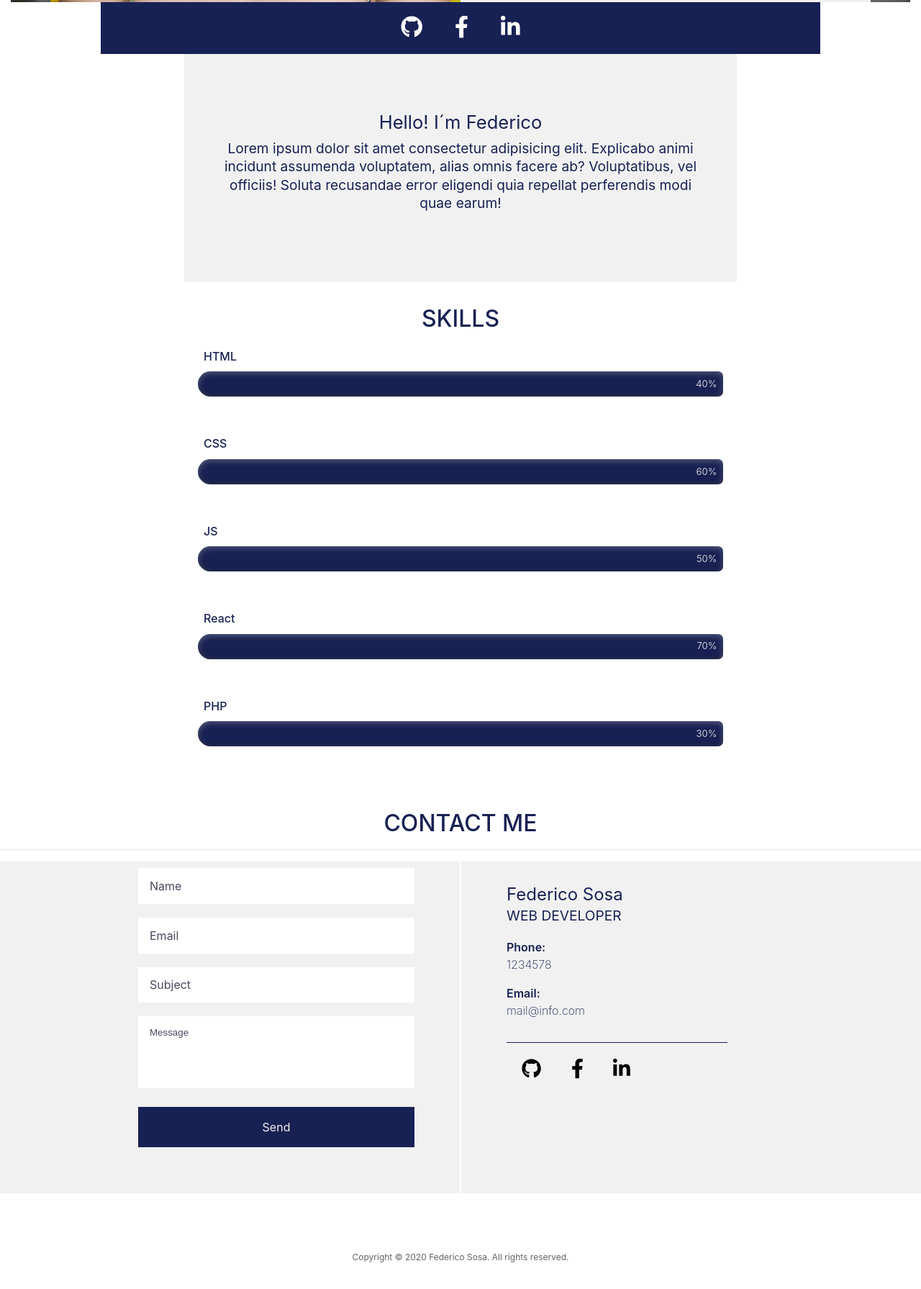
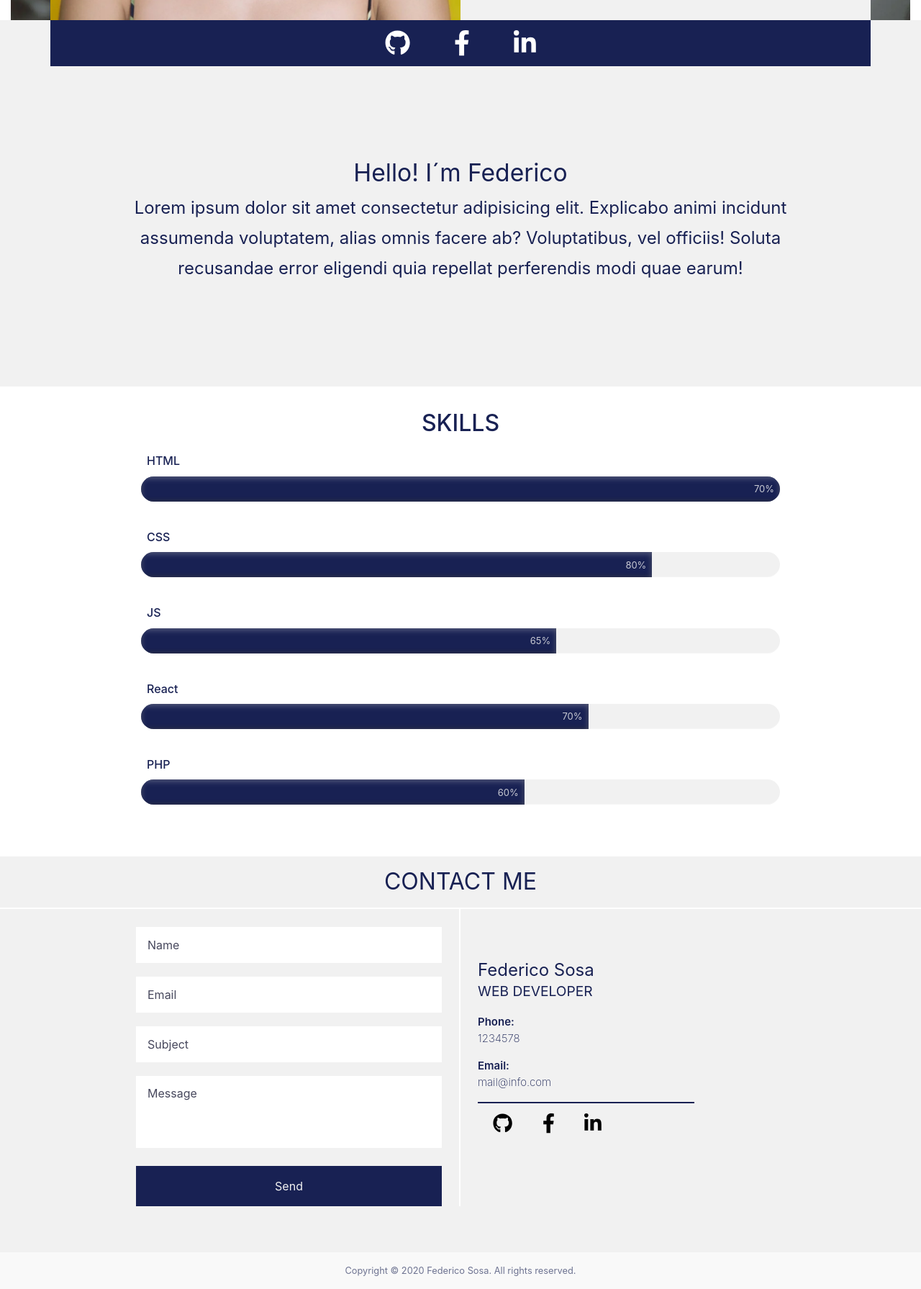
Before and after one commit to fdsosa/project-react-cv, a React app: page / in a window 1280 px wide. Shown: the part 772-2563 px from the top of the page at 72% size. Built offline with nearby package versions, Linux system fonts and the light colour scheme.

Commit message:
Applied bootstrap to personal, skills and footer sections

```diff
--- a/src/components/footer.js
+++ b/src/components/footer.js
@@ -11,13 +11,13 @@ const url = process.env.NODE_ENV === 'development' ? '/api/form' : 'https://reac
 
 class Footer extends React.Component {
 
-    constructor(props){
+  constructor(props) {
     super(props);
     this.myForm = React.createRef();
 
     this.state = {
-            fields: {name: '', email: '', subject: '', message: ''},
-            errors: {name: '', email: '', subject: '', message: ''},
+      fields: { name: '', email: '', subject: '', message: '' },
+      errors: { name: '', email: '', subject: '', message: '' },
       emailSent: false
     }
 
@@ -30,25 +30,25 @@ class Footer extends React.Component {
     let formIsValid = true;
 
     //Name
-        if(!fields["name"]){
+    if (!fields["name"]) {
       formIsValid = false;
       errors["name"] = "Cannot be empty";
     }
 
-        if(typeof fields["name"] !== "undefined"){
-           if(!fields["name"].match(/^[a-zA-Z ]+$/)){
+    if (typeof fields["name"] !== "undefined") {
+      if (!fields["name"].match(/^[a-zA-Z ]+$/)) {
         formIsValid = false;
         errors["name"] = "Only letters";
       }
     }
 
     //Email
-        if(!fields["email"]){
+    if (!fields["email"]) {
       formIsValid = false;
       errors["email"] = "Cannot be empty";
     }
 
-        if(typeof fields["email"] !== "undefined"){
+    if (typeof fields["email"] !== "undefined") {
       let lastAtPos = fields["email"].lastIndexOf('@');
       let lastDotPos = fields["email"].lastIndexOf('.');
 
@@ -59,38 +59,38 @@ class Footer extends React.Component {
     }
 
     //Message
-        if(!fields["message"]){
+    if (!fields["message"]) {
       formIsValid = false;
       errors["message"] = "Cannot be empty";
     }
 
-       this.setState({errors: errors});
+    this.setState({ errors: errors });
     return formIsValid;
   }
 
-    contactSubmit(e){
+  contactSubmit(e) {
     e.preventDefault();
     let isValid = this.handleValidation();
     let fields = this.state.fields;
 
-        if(isValid) {
+    if (isValid) {
       const name = fields["name"];
       const email = fields["email"];
       const subject = fields["subject"];
       const message = fields["message"];
 
       axios.post(url, { name, email, subject, message })
-                .then(res => this.setState({showNot: true}))
+        .then(res => this.setState({ showNot: true }))
         .catch(err => console.log('Login: ', err));
 
-            this.setState({emailSent: true})
-            let resetFields =  {
+      this.setState({ emailSent: true })
+      let resetFields = {
         name: '',
         email: '',
         subject: '',
         message: ''
       }
-            this.setState({fields:resetFields})
+      this.setState({ fields: resetFields })
       this.myFormRef.reset();
     }
   }
@@ -98,28 +98,28 @@ class Footer extends React.Component {
   handleChange = (e) => {
     let fields = this.state.fields;
     fields[e.target.name] = e.target.value;
-        this.setState({fields});
+    this.setState({ fields });
   }
 
   render() {
     return (
-            <>
+      <div className="container-fluid d-flex flex-column justify-content-center p-0 footerContainer">
         <h2>CONTACT ME</h2>
-                <hr/>
-                <div className="footerDiv" id="contact">
-                    {/*<div className="triangleDiv"></div>*/}
-                    <div className="formDiv">
+        <hr />
+        <div className="container-lg">
+          <div className="row d-flex flex-nowrap justify-content-center flex-column flex-lg-row footerDiv align-items-center" id="contact">
+            <div className="col-10 col-sm-7 col-lg-5 my-4 my-lg-0 pt-3 px-4 formDiv">
               <form name="contactform" ref={(el) => this.myFormRef = el} onSubmit={this.contactSubmit.bind(this)}>
-                            <input type="text" name="name" placeholder="Name" onChange={this.handleChange} className={ this.state.errors["name"] ? 'errorField' : '' } value={this.state.fields["name"]}/>
+                <input type="text" name="name" placeholder="Name" onChange={this.handleChange} className={this.state.errors["name"] ? 'errorField' : ''} value={this.state.fields["name"]} />
                 {this.state.errors["name"] &&
                   <p>{this.state.errors["name"]}</p>
                 }
-                            <input type="text" name="email" placeholder="Email" onChange={this.handleChange} className={ this.state.errors["email"] ? 'errorField' : '' } value={this.state.fields["email"]}/>
+                <input type="text" name="email" placeholder="Email" onChange={this.handleChange} className={this.state.errors["email"] ? 'errorField' : ''} value={this.state.fields["email"]} />
                 {this.state.errors["email"] &&
                   <p>{this.state.errors["email"]}</p>
                 }
-                            <input type="text" name="subject" placeholder="Subject" onChange={this.handleChange} value={this.state.fields["subject"]}/>
-                            <textarea name="message" placeholder="Message" onChange={this.handleChange} className={ this.state.errors["message"] ? 'errorField' : '' } value={this.state.fields["message"]}></textarea>
+                <input type="text" name="subject" placeholder="Subject" onChange={this.handleChange} value={this.state.fields["subject"]} />
+                <textarea name="message" placeholder="Message" onChange={this.handleChange} className={this.state.errors["message"] ? 'errorField' : ''} value={this.state.fields["message"]}></textarea>
                 {this.state.errors["message"] &&
                   <p>{this.state.errors["message"]}</p>
                 }
@@ -129,8 +129,7 @@ class Footer extends React.Component {
                 <p className="example">Message sent, thanks for contacting me!</p>
               }
             </div>
-                    <div className="verticalLine"></div>
-                    <div className="dataDiv">
+            <div className="col-10 col-sm-7 col-lg-5 my-4 my-lg-0 pt-3 px-4 d-flex flex-column text-center text-lg-left dataDiv">
               <h3>Federico Sosa</h3>
               <h4>WEB DEVELOPER</h4>
               <ul>
@@ -140,8 +139,8 @@ class Footer extends React.Component {
                 <li className="itemText">mail@info.com</li>
               </ul>
               <Fade bottom>
-                            <hr/>
-                            <div className="socialNets">
+                <hr />
+                <div className="socialNets d-flex justify-content-center justify-content-lg-start mt-2">
                   <ul>
                     <li><a href="https://github.com/fdsosa" target="_blank" rel="noopener noreferrer"><FontAwesomeIcon icon={faGithub} /></a></li>
                     <li><a href="https://www.facebook.com/fede.gorsac35/" target="_blank" rel="noopener noreferrer"><FontAwesomeIcon icon={faFacebookF} /></a></li>
@@ -151,10 +150,11 @@ class Footer extends React.Component {
               </Fade>
             </div>
           </div>
-                <div className="copyright">
+        </div>
+        <div className="copyright container-fluid d-flex justify-content-center text-center py-3">
           <span>Copyright © 2020 Federico Sosa. All rights reserved.</span>
         </div>
-            </>
+      </div>
     )
   }
 }
--- a/src/components/personal.js
+++ b/src/components/personal.js
@@ -9,25 +9,23 @@ import Fade from 'react-reveal/Fade';
 class Personal extends React.Component {
   render() {
     return (
-            <>
-                <Fade>
-                    <div className="socialDiv">
+      <div className="container-fluid d-flex flex-column align-items-center p-0 personalContainer">
+        <div className="container-lg">
+          <div className="row socialDiv">
+            <div className="col-12 d-flex flex-row justify-content-center socialCol">
               <ul>
                 <li><a href="https://github.com/fdsosa" target="_blank" rel="noopener noreferrer"><FontAwesomeIcon icon={faGithub} /></a></li>
                 <li><a href="https://www.facebook.com/fede.gorsac35/" target="_blank" rel="noopener noreferrer"><FontAwesomeIcon icon={faFacebookF} /></a></li>
                 <li><a href="https://www.linkedin.com/in/federico-sosa-026685153/" target="_blank" rel="noopener noreferrer"><FontAwesomeIcon icon={faLinkedinIn} /></a></li>
               </ul>
             </div>
-                </Fade>
-                <div className="personalDiv">
-                    <Fade left big>
+          </div>
+        </div>
+        <div className="my-4 my-xl-5 container-sm personalDiv">
           <h3>Hello! I´m Federico</h3>
-                    </Fade>
-                    <Fade right big>
           <p>Lorem ipsum dolor sit amet consectetur adipisicing elit. Explicabo animi incidunt assumenda voluptatem, alias omnis facere ab? Voluptatibus, vel officiis! Soluta recusandae error eligendi quia repellat perferendis modi quae earum!</p>
-                    </Fade>
         </div>
-            </>
+      </div>
     )
   }
 }
--- a/src/components/profile.js
+++ b/src/components/profile.js
@@ -29,7 +29,7 @@ class Profile extends React.Component {
         <div className="container-fluid d-flex align-items-center align-items-lg-end profileBg py-3 py-lg-0">
           <div className="container-lg h-100">
             <div className="row flex-column flex-lg-row flex-nowrap justify-content-center align-items-center align-items-lg-end h-100">
-              <div className="col-10 col-sm-8 col-md-5 col-lg-6 col-xl-6 d-block p-0 profilePicture" ref={this.imageDiv}>
+              <div className="col-10 col-sm-8 col-md-5 col-lg-6 col-xl-6 d-block p-0 profilePicture" ref={this.imageDiv} id="image-div">
                 <img src={imageProfile} className="img-fluid" alt="Profile picture" />
               </div>
               <div className="col-10 col-sm-8 col-md-5 col-lg-6 col-xl-6 d-block d-lg-flex flex-lg-column align-items-lg-start justify-content-lg-center py-4 py-lg-0 profileData" ref={this.dataDiv}>
--- a/src/components/skills.js
+++ b/src/components/skills.js
@@ -1,8 +1,9 @@
-import React from 'react';
+import React, { useEffect, useRef } from 'react';
 import './styles/skills.scss';
 import Zoom from 'react-reveal/Zoom';
 
 function Skills(props) {
+  const example = useRef();
   /*const [showBar, setShowBar] = useState(true);
 
   const { useOnScreen } = props;
@@ -12,36 +13,39 @@ function Skills(props) {
     setShowBar(false);
   }*/
 
+  useEffect(() => {
+    console.log(example.current.style);
+    example.current.style.width = '100%';
+  }, [])
+
   return (
-    <>
-      <div className="skillsDiv" id="skills">
-        <Zoom>
+    <div className="container-fluid">
+      <div className="container-lg skillsDiv" id="skills">
         <h2>SKILLS</h2>
         <div className="barsDiv">
           <h5>HTML</h5>
-            <div className="meter">
-              <span>40%</span>
+          <div className="progress">
+            <div className="progress-bar" ref={example} role="progressbar" style={{width: 70 + '%'}} aria-valuenow="70" aria-valuemin="0" aria-valuemax="100">70%</div>
           </div>
           <h5>CSS</h5>
-            <div className="meter">
-              <span>60%</span>
+          <div className="progress">
+            <div className="progress-bar" role="progressbar" style={{width: 80 + '%'}} aria-valuenow="80" aria-valuemin="0" aria-valuemax="100">80%</div>
           </div>
           <h5>JS</h5>
-            <div className="meter">
-              <span>50%</span>
+          <div className="progress">
+            <div className="progress-bar" role="progressbar" style={{width: 65 + '%'}} aria-valuenow="65" aria-valuemin="0" aria-valuemax="100">65%</div>
           </div>
           <h5>React</h5>
-            <div className="meter">
-              <span>70%</span>
+          <div className="progress">
+            <div className="progress-bar" role="progressbar" style={{width: 70 + '%'}} aria-valuenow="70" aria-valuemin="0" aria-valuemax="100">70%</div>
           </div>
           <h5>PHP</h5>
-            <div className="meter">
-              <span>30%</span>
+          <div className="progress">
+            <div className="progress-bar" role="progressbar" style={{width: 60 + '%'}} aria-valuenow="60" aria-valuemin="0" aria-valuemax="100">60%</div>
           </div>
         </div>
-        </Zoom>
       </div>
-    </>
+    </div>
   )
 }
 
--- a/src/components/styles/footer.scss
+++ b/src/components/styles/footer.scss
@@ -1,45 +1,33 @@
+.footerContainer{
+    background-color: #f1f1f1;
+
     h2 {
         color: #182153;
         text-align: center;
         font-weight: 400;
+        margin: 1rem 0;
     }
 
     hr {
         width: 100%;
         border: solid .2px #fff;
         color: #fff;
-    margin: 1rem auto;
+        margin: 0;
+    }
 }
 
 .footerDiv{
+    margin-bottom: 4rem;
+
+    .formDiv {
         display: flex;
         flex-direction: column;
-    justify-content: center;
-    background-color: #f1f1f1;
-    margin-bottom: 4rem;
-    box-sizing: border-box;
-
-    .triangleDiv {
-        width: 0;
-        height: 0;
-        z-index: 5;
-        border-style: solid;
-        border-width: 253px 70vw 0 0;
-        border-color: #f1f1f1 transparent transparent transparent;
-    }
-
-    .formDiv {
-        z-index: 6;
-        display: flex;
-        flex-direction: column;
-        width: 65%;
-        margin: auto;
+        border-right: 2px solid white;
 
         form {
             display: flex;
             flex-direction: column;
             justify-content: center;
-            box-sizing: border-box;
 
             input, textarea {
                 padding: .8rem 1rem;
@@ -47,7 +35,6 @@ hr {
                 border: none;
                 background-color: #FFFFFF;
                 color: #393a4e;
-                box-sizing: border-box;
                 transition: all .05s ease;
 
                 &:hover {
@@ -69,8 +56,8 @@ hr {
             textarea {
                 resize: none;
                 min-height: 100px;
-                font-size: 13.3333px;
-                font-family: Arial, Helvetica, sans-serif;
+                font-family: inherit;
+                font-size: inherit;
                 font-weight: 400;
 
                 &::-webkit-scrollbar {
@@ -121,13 +108,7 @@ hr {
         display: none;
     }
     .dataDiv {
-        display: flex;
-        flex-direction: column;
-        width: 60%;
-        margin: auto;
         margin-top: 2.4rem;
-        text-align: center;
-        color: #182153;
 
         h3 {
             margin: 0;
@@ -159,16 +140,12 @@ hr {
         }
 
         hr {
-            width: 100%;
-            margin: 1rem auto;
+            width: 70%;
             border-color: #182153;
         }
 
         .socialNets {
-            display: flex;
             width: 100%;
-            justify-content: center;
-            justify-content: center;
 
             ul {
                 display: flex;
@@ -186,10 +163,10 @@ hr {
                     }
 
                     a {
+                        transition: all ease .3s;
+                        path {
                             color: #000;
-                        transition: all ease .3s;
-
-
+                        }
                     }
                 }
             }
@@ -198,16 +175,9 @@ hr {
 }
 
 .copyright {
-    display: flex;
-    width: 100%;
-    padding: 1rem;
-    text-align: center;
     background-color: #fff;
-    justify-content: center;
-    align-items: center;
-    color: rgba(47, 46, 46, 0.747);
-    font-size: 12px;
-    box-sizing: border-box;
+    opacity: .6;
+    font-size: .8rem;
 }
 
 .example {
@@ -229,54 +199,47 @@ hr {
     to {bottom: 0; visibility: hidden;}
 }
 
-//XS
-@media only screen and (max-width: 320px) {
+//S
+@media only screen and (max-width: 992px) {
     .footerDiv{
         .formDiv {
-            width: 80%;
+            border-right: none;
+
+            form {
+                input, textarea {
+                    font-size: 16px;
+                    padding: 1rem 1rem;
                 }
-        .dataDiv {
-            width: 90%;
+
+                button {
+                    font-size: 1.2rem;
                 }
             }
         }
 
-//L
-@media only screen and (min-width: 800px) {
-    .footerDiv{
-        flex-direction: row;
+        .dataDiv {
+            h3 {
+                font-size: 1.7rem;
+            }
 
-        .formDiv {
-            width: 30%;
-            margin: auto auto 4rem 15%;
+            h4 {
+                font-size: 1.4rem;
             }
-        .verticalLine {
-            display: block;
-            width: 2px;
-            background-color: #fff;
-            margin: -1rem 4% 0 4%;
-        }
-        .dataDiv {
-            width: 30%;
-            margin: 2rem 15% 4rem auto;
-            align-items: flex-start;
-            text-align: left;
 
             ul {
                 li {
-                    font-size: 16px;
+                    font-size: 20px;
                 }
             }
 
             hr {
-                width: 80%;
-                margin-left: 0;
+                width: 100%;
             }
 
             .socialNets{
-                justify-content: flex-start;
                 ul {
                     li {
+                        font-size: 2rem;
                         &:first-child {
                             margin-left: 0;
                         }
--- a/src/components/styles/header.scss
+++ b/src/components/styles/header.scss
@@ -1,4 +1,5 @@
 .nav-container {
+    min-height: 10vh;
     a{
         color: #182153;
 
--- a/src/components/styles/personal.scss
+++ b/src/components/styles/personal.scss
@@ -1,14 +1,23 @@
+.personalContainer {
+    background-color:#f1f1f1;
+}
+
 .socialDiv {
     display: flex;
     justify-content: center;
     align-items: center;
-    width: 100%;
     min-height: 8vh;
-    margin: auto;
     background-color: rgb(24,33,83);
     color: #ffffff;
     box-sizing: border-box;
     z-index: 8;
+
+    .socialCol {
+        display: flex;
+        flex-direction: row;
+        align-items: center;
+        background-color: rgb(24,33,83);
+        height: 8vh;
 
         ul {
             display: flex;
@@ -22,8 +31,12 @@
 
                 a {
                     text-decoration: none;
+                    cursor: pointer;
+
+                    path {
                         color: #FFFFFF;
-                cursor: pointer;
+                    }
+                }
             }
         }
     }
@@ -32,7 +45,7 @@
 .personalDiv {
     display: flex;
     flex-direction: column;
-    padding: 3rem 3rem;
+    padding: 3rem 6rem !important;
     background-color:#f1f1f1;
     justify-content: center;
     align-items: center;
@@ -41,6 +54,7 @@
     h3 {
         font-weight: 400;
         margin-bottom: .5rem;
+        text-align: center;
         font-size: 1.6rem;
     }
 
@@ -52,11 +66,26 @@
     }
 }
 
+@media (min-width: 1750px) {
+    .personalContainer {
+      .socialDiv {
+        .socialCol {
+        flex: 0 0 133.333334%;
+        max-width: 133.333334%;
+      }
+    }
+
+    .personalDiv {
+        padding: 9rem 2rem !important;
+    }
+  }
+}
+
 //XS
-@media only screen and (max-width: 320px) {
+@media only screen and (max-width: 570px) {
     .socialDiv {
         min-height: 7vh;
-
+        .socialCol {
             ul {
                 li {
                     font-size: 1.9rem;
@@ -64,9 +93,10 @@
                 }
             }
         }
+    }
 
     .personalDiv {
-        padding: 3rem 2rem;
+        padding: 3rem 2rem !important;
 
         h3 {
             font-size: 1.3rem;
@@ -80,11 +110,9 @@
 }
 
 //L
-@media only screen and (min-width: 800px) {
+@media only screen and (min-width: 992px) {
     .socialDiv {
-        width: 800px;
-        min-height: 9vh;
-
+        .socialCol {
             ul {
                 li {
                     font-size: 1.9rem;
@@ -92,11 +120,12 @@
                 }
             }
         }
+    }
 
     .personalDiv {
         width: 60%;
         margin: auto;
-        padding: 5rem 3rem;
+        padding: 5rem 5rem !important;
 
         h3 {
             font-size: 1.6rem;
@@ -108,21 +137,16 @@
     }
 }
 
-@media only screen and (min-width: 1100px) {
+//XL
+@media only screen and (min-width: 1200px) {
     .socialDiv {
-        width: 1000px;
-    }
-}
-
-//XL
-@media only screen and (min-width: 1400px) {
-    .socialDiv {
-            width: 1200px;
         height: 8vh;
+        .socialCol {
             ul {
                 li {
                     font-size: 2.2rem;
                     padding: .1rem 1.9rem;
+                }
             }
         }
     }
--- a/src/components/styles/profile.scss
+++ b/src/components/styles/profile.scss
@@ -1,5 +1,5 @@
 .profileBg {
-  min-height: 88vh;
+  min-height: 90vh;
   background-image: url(./../../assets/iphone-notebook-pen-working-34088.webp);
   background-attachment: fixed;
   background-repeat: no-repeat;
--- a/src/components/styles/skills.scss
+++ b/src/components/styles/skills.scss
@@ -2,6 +2,7 @@
     display: flex;
     flex-direction: column;
     justify-content: center;
+    align-items: center;
     padding: 2rem 2rem;
     background-color: #FFFFFF;
     box-sizing: border-box;
@@ -13,6 +14,8 @@
     }
 
     .barsDiv {
+        width: 80%;
+
         h5{
             color: #182153;
             margin-bottom: .7rem;
@@ -20,9 +23,8 @@
             font-size: 1rem;
         }
 
-        .meter {
-            height: 30px;  /* Can be anything */
-            position: relative;
+        .progress {
+            height: 35px;
             background: #f1f1f1;
             -moz-border-radius: 25px;
             -webkit-border-radius: 25px;
@@ -30,24 +32,13 @@
             box-shadow: inset 0 -1px 1px rgba(255,255,255,0.3);
             margin-bottom: 2.5rem;
 
-            span {
+            .progress-bar {
                 display: flex;
-                height: 100%;
-                border-top-right-radius: 8px;
-                border-bottom-right-radius: 8px;
-                border-top-left-radius: 20px;
-                border-bottom-left-radius: 20px;
+                flex-direction: row;
                 background-color: #182153;
-                background-image: linear-gradient(
-                  center bottom,
-                  #2b377a 37%,
-                  #182153 69%
-                );
                 box-shadow:
                   inset 0 2px 9px  rgba(255,255,255,0.3),
                   inset 0 -2px 6px rgba(0,0,0,0.4);
-                position: relative;
-                overflow: hidden;
                 color: rgba(241, 241, 241, 0.808);
                 text-align: center;
                 align-items: center;
@@ -60,61 +51,41 @@
     }
 }
 
-//L
-@media only screen and (min-width: 800px) {
+//XS
+@media only screen and (max-width: 570px) {
     .skillsDiv {
         h2 {
-            margin-bottom: 1.5rem;
+            font-size: 1.7rem;
         }
+    }
+}
 
+//S
+@media only screen and (max-width: 992px) {
+    .skillsDiv {
         .barsDiv {
-            width: 60%;
-            margin: auto;
-            h5{
-                color: #182153;
-                margin-bottom: .7rem;
-                margin-left: .5rem;
-            }
-
-            .meter {
-                height: 35px;
-                margin-bottom: 3.5rem;
+            .progress {
+                height: 40px;
             }
         }
     }
 }
-
 //XL
 @media only screen and (min-width: 1400px) {
     .skillsDiv {
-        justify-content: center;
-        padding: 5rem 2rem;
-        background-color: #FFFFFF;
+        padding: 5rem 5rem;
 
         h2 {
-            color: #182153;
-            text-align: center;
-            font-size: 1.8rem;
-            margin-bottom: 1.5rem;
+            font-size: 2.1rem;
+        }
+
+        h5 {
+            font-size: 1.3rem !important;
         }
 
         .barsDiv {
-            width: 60%;
-            margin: auto;
-            h5{
-                font-size: 1.2rem;
-                margin-bottom: .7rem;
-                margin-left: .5rem;
-            }
-
-            .meter {
-                height: 40px;
-                margin-bottom: 3.5rem;
-
-                span {
-                    font-size: 16px;
-                }
-            }
+            justify-content: center;
+            width: 90%;
         }
     }
 }
--- a/src/index.css
+++ b/src/index.css
@@ -18,6 +18,7 @@ code {
 
 * {
   box-sizing: border-box;
+  color: #182153;
 }
 
 a {
--- a/src/index.js
+++ b/src/index.js
@@ -4,6 +4,7 @@ import './index.css';
 import { Route, Switch, BrowserRouter as Router } from 'react-router-dom';
 import Home from './components/home';
 import GithubRepos from './components/github-repos';
+import './assets/script.js';
 import 'bootstrap/dist/css/bootstrap.min.css';
 
 const app = (
```
Lines whose indentation alone changed are shown as unchanged.
